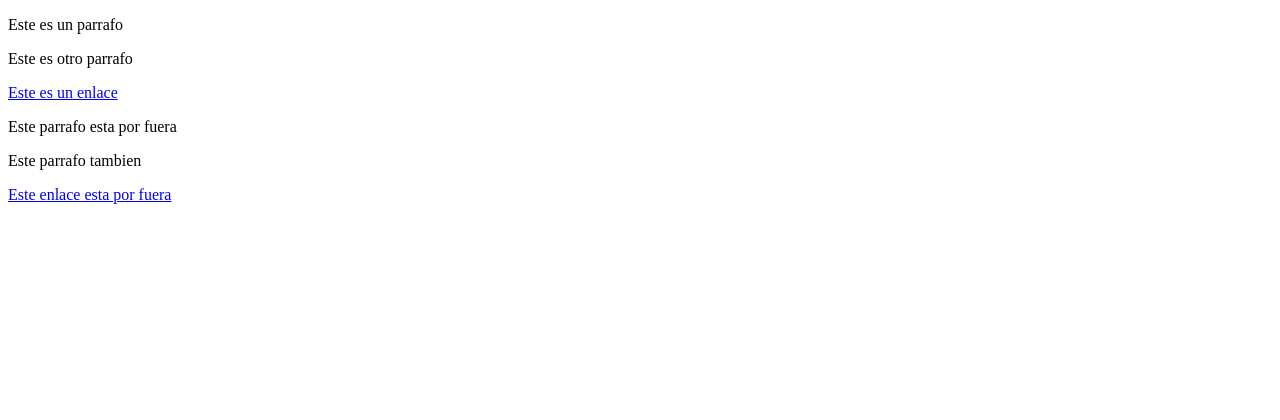
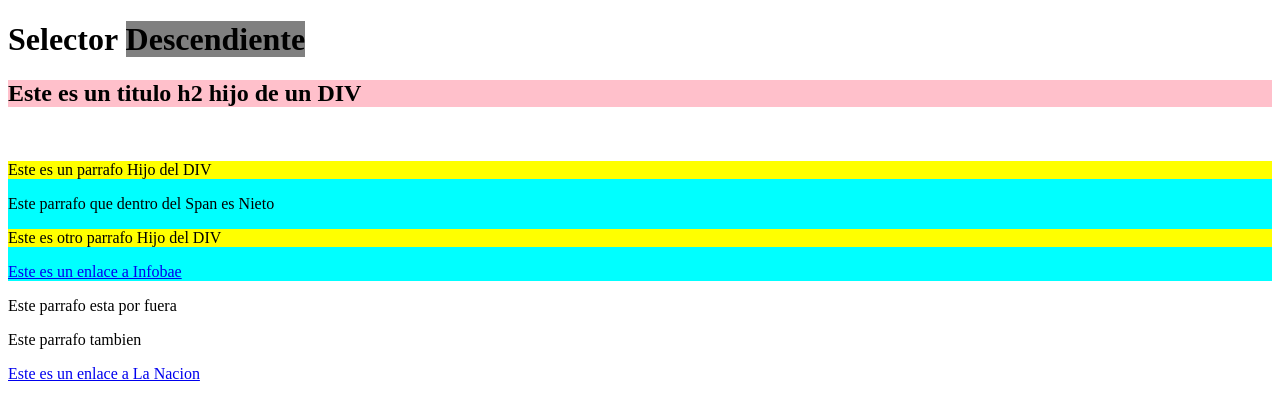
Before and after one commit to JuanBeltrame/HTML-and-CSS-Practice, a plain HTML site: page B-Css-Folder-Practice/B5-styleSelectorDescendiente-css.html in a window 1280 px wide. Drawn offline with Linux system fonts and the light colour scheme.

Commit message:
New Updates on CSS

```diff
--- a/B-Css-Folder-Practice/B5-styleSelectorDescendiente-css.html
+++ b/B-Css-Folder-Practice/B5-styleSelectorDescendiente-css.html
@@ -7,14 +7,22 @@
     <link rel="stylesheet" href="styles/B5-styleSelectorDescendiente.css">
 </head>
 <body>
+
+    <h1>Selector <strong>Descendiente</strong></h1>
+
     <div>
-        <p>Este es un parrafo</p>
-        <p>Este es otro parrafo</p>
-        <a href="https://www.infobae.com/">Este es un enlace</a>
+        <h2>Este es un titulo h2 hijo de un DIV</h2>
+    </div>
+    <br>
+    <div>
+        <p>Este es un parrafo Hijo del DIV</p>
+        <span><p>Este parrafo que dentro del Span es Nieto</p></span>
+        <p>Este es otro parrafo Hijo del DIV</p>
+        <a href="https://www.infobae.com/">Este es un enlace a Infobae</a>
     </div>
 
     <p>Este parrafo esta por fuera</p>
     <p>Este parrafo tambien</p>
-    <a href="https://www.lanacion.com.ar/">Este enlace esta por fuera</a>
+    <a href="https://www.lanacion.com.ar/">Este es un enlace a La Nacion</a>
 </body>
 </html>
--- a/B-Css-Folder-Practice/styles/B5-styleSelectorDescendiente.css
+++ b/B-Css-Folder-Practice/styles/B5-styleSelectorDescendiente.css
@@ -0,0 +1,15 @@
+div{
+    background-color: aqua;
+}
+
+div h2{
+    background-color: pink;
+}
+
+div > p {
+    background-color: yellow;
+}
+
+h1 > strong{
+    background-color: grey;
+}
```
Also changed, not shown: B-Css-Folder-Practice/I1-PseudoClases.html (added), B-Css-Folder-Practice/styles/I1-stylePseudoClases.css (added).
